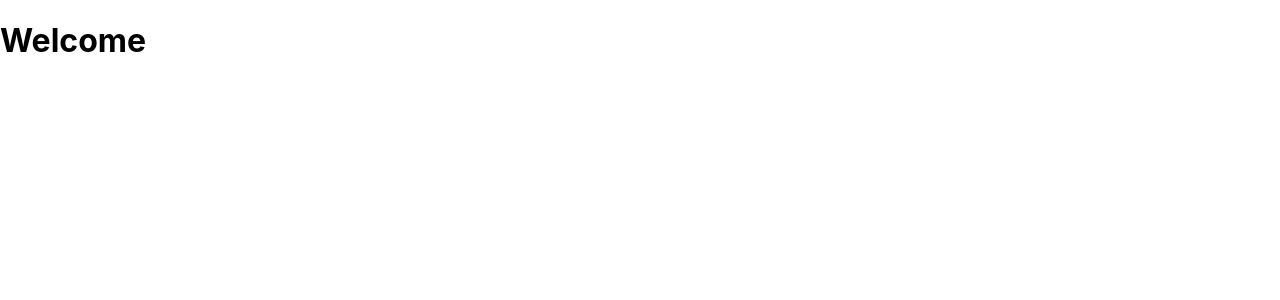
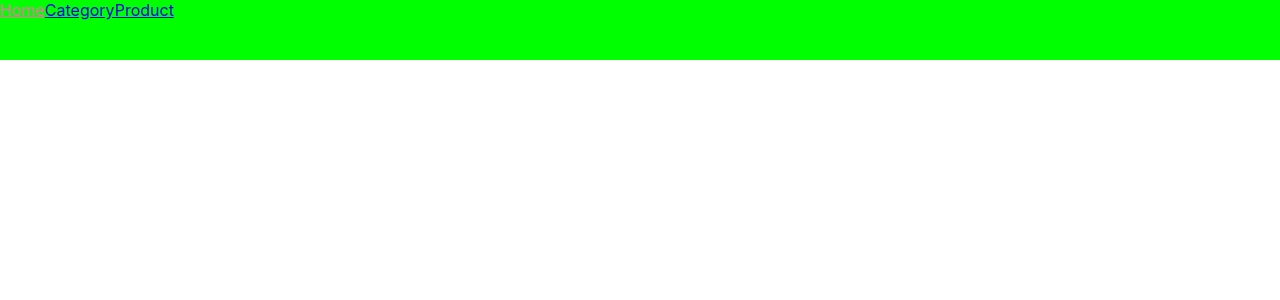
Before and after one commit to syed-ghufran-hassan/B.A.M-eCommerce, a React (Create React App) app: page / in a window 1280 px wide. Shown: the top 300 px of the page. Built offline with nearby package versions, Linux system fonts and the light colour scheme.

Commit message:
Adding some details for Navbar

```diff
--- a/package.json
+++ b/package.json
@@ -7,10 +7,13 @@
     "@testing-library/jest-dom": "^4.2.4",
     "@testing-library/react": "^9.5.0",
     "@testing-library/user-event": "^7.2.1",
+    "bootstrap": "^5.0.2",
     "react": "^17.0.2",
     "react-dom": "^17.0.2",
     "react-redux": "^7.2.4",
+    "react-router-dom": "^5.2.0",
     "react-scripts": "4.0.3",
+    "react-transition-group": "^4.4.2",
     "redux-devtools-extension": "^2.13.9"
   },
   "scripts": {
--- a/src/App.js
+++ b/src/App.js
@@ -1,11 +1,12 @@
 import React from 'react';
 // import { Counter } from './features/counter/Counter';
 import './App.css';
+import Navbar from './features/Components/Navbar';
 
 function App() {
   return (
     <div className="App">
-   <h1>Welcome</h1>
+   <Navbar />
     </div>
   );
 }
--- a/src/features/Components/Navbar.js
+++ b/src/features/Components/Navbar.js
@@ -0,0 +1,68 @@
+import React from 'react'
+import { BrowserRouter as Router,
+  Switch,
+  Route,
+  NavLink,
+  useLocation,
+  } from "react-router-dom";
+import { TransitionGroup, CSSTransition } from "react-transition-group"
+import CategoryPage from '../Pages/CategoryPage';
+import HomePage from '../Pages/HomePage';
+import ProductPage from '../Pages/ProductPage';
+import PageNotFound from '../Pages/PageNotFound';
+import "../styles/Navbar.css"
+
+function Content() {
+  const location = useLocation();
+  return (
+    <div>
+      <TransitionGroup>
+      <CSSTransition classNames="fade" timeout={300} key={location.key}>
+      <Switch>
+        <Route path="/" exact component={HomePage} />
+        <Route path="/categories" exact component={CategoryPage} />
+        <Route path="/product" exact component={ProductPage} />
+        <Route path="*" exact component={PageNotFound} />
+      </Switch>
+      </CSSTransition>
+      </TransitionGroup>
+    </div>
+  );
+}
+
+function Navbar() {
+  return (
+    <Router>
+      <div className="Navbar">
+        <NavLink
+        className="headerLink"
+        activeClassName="is-active"
+        activeStyle={{ color: "hotpink" }}
+        exact="true"
+        to="/"
+        >
+        Home
+        </NavLink>
+    <NavLink
+        className="headerLink"
+        activeClassName="is-active"
+        activeStyle={{ color: "hotpink" }}
+        to="/category"
+        >
+        Category
+        </NavLink>
+        <NavLink
+        className="headerLink"
+        activeClassName="is-active"
+        activeStyle={{ color: "hotpink" }}
+        to="/product"
+        >
+        Product
+        </NavLink>
+        </div>
+        <Content />
+  </Router>
+  )
+}
+
+export default Navbar;
--- a/src/features/Pages/CategoryPage.js
+++ b/src/features/Pages/CategoryPage.js
@@ -0,0 +1,12 @@
+import React from 'react'
+import "../styles/CategoryPage.css"
+
+function CategoryPage() {
+  return (
+    <div>
+
+    </div>
+  )
+}
+
+export default CategoryPage
--- a/src/features/Pages/HomePage.js
+++ b/src/features/Pages/HomePage.js
@@ -0,0 +1,12 @@
+import React from 'react'
+import "../styles/HomePage.css"
+
+function HomePage() {
+  return (
+    <div>
+
+    </div>
+  )
+}
+
+export default HomePage
--- a/src/features/Pages/PageNotFound.js
+++ b/src/features/Pages/PageNotFound.js
@@ -0,0 +1,12 @@
+import React from 'react'
+import "../styles/PageNotFound.css"
+
+function PageNotFound() {
+  return (
+    <div>
+
+    </div>
+  )
+}
+
+export default PageNotFound
--- a/src/features/Pages/ProductPage.js
+++ b/src/features/Pages/ProductPage.js
@@ -0,0 +1,12 @@
+import React from 'react'
+import "../styles/ProductPage.css"
+
+function ProductPage() {
+  return (
+    <div>
+
+    </div>
+  )
+}
+
+export default ProductPage
--- a/src/features/styles/Navbar.css
+++ b/src/features/styles/Navbar.css
@@ -0,0 +1,15 @@
+.Navbar {
+  height: 60px;
+  background-color: lime;
+}
+
+/* Transition of pages */
+/* .fade-enter {
+  opacity: 0;
+  z-index: 1;
+}
+
+.fade-enter.fade-enter-active {
+  opacity: 1;
+  transition: opacity 250ms ease-in;
+} */
```
Also changed, not shown: src/features/Components/Footer.js (+11 -0 lines), 1 other file (tests, documents, lock files or other folders).
